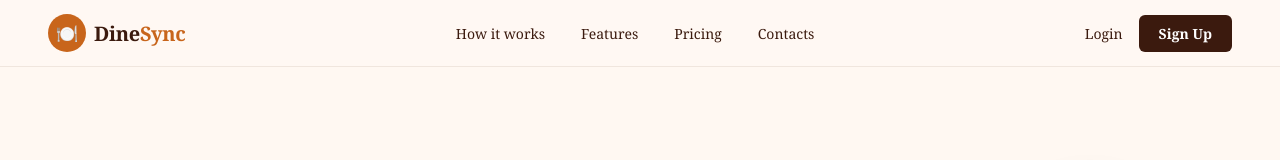
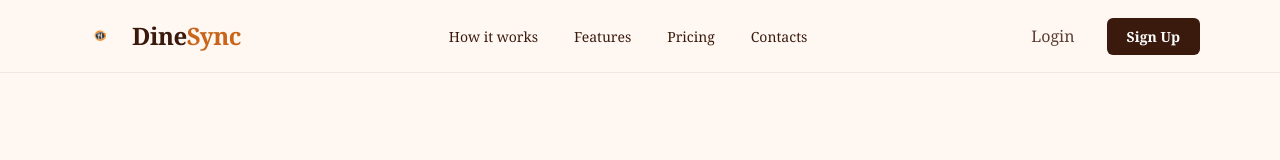
Before and after one commit to imenapamela-creator/DineSync, a React (Vite) app: page / in a window 1280 px wide. Shown: the top 160 px of the page. Built offline with nearby package versions, Linux system fonts and the light colour scheme.

Commit message:
modified home page

```diff
--- a/src/components/Hero.jsx
+++ b/src/components/Hero.jsx
@@ -1,6 +1,5 @@
 import React from "react";
 import "../styles/Hero.css";
-
 import food1 from "../assets/dish1.png";
 import food2 from "../assets/dish2.png";
 import food3 from "../assets/dish3.png";
@@ -17,9 +16,12 @@ function FeatureCard({ icon, label }) {
 function Hero() {
   return (
     <div className="hero-wrapper">
+      {/* Navbar is provided by the top-level `Navbar` component; removed duplicate here */}
+
+      {/* Main Hero Section */}
       <section className="hero">
 
-        {/* Left Side Container */}
+        {/* Left Content Side */}
         <div className="hero-content">
           <div className="headline-container">
             <span className="dash"></span>
@@ -42,6 +44,7 @@ function Hero() {
             </a>
           </div>
 
+          {/* 4 Feature Glass Cards */}
           <div className="feature-cards">
             <FeatureCard
               label="Easy Menu Management"
@@ -78,33 +81,30 @@ function Hero() {
           </div>
         </div>
 
-        {/* Right Side Showcase (Perfect Composition Area) */}
+        {/* Right Side Visual Panel */}
         <div className="hero-graphic-showcase">
-
-          {/* Vector shape that stays perfectly framed inside its container */}
           <svg className="svg-background-shape" viewBox="0 0 500 600" preserveAspectRatio="none">
             <path d="M 120 300 L 500 50 L 500 550 Z" fill="#5C251E" />
           </svg>
 
-          {/* Decorative Minimal Dots */}
+          {/* Accent Geometric Dots */}
           <div className="showcase-dot dot-top-left"></div>
           <div className="showcase-dot dot-mid-left"></div>
           <div className="showcase-dot dot-low-left"></div>
           <div className="showcase-dot dot-bottom-center"></div>
 
-          {/* Placed Plates Components */}
+          {/* Layered Showcase Plates */}
           <div className="plate-frame frame-top">
             <img src={food1} alt="Top Dish" />
           </div>
 
           <div className="plate-frame frame-center">
-            <img src={food2} alt="Center Dish" />
+            <img src={food2} alt="Main Center Dish" />
           </div>
 
           <div className="plate-frame frame-bottom">
             <img src={food3} alt="Bottom Dish" />
           </div>
-
         </div>
 
       </section>
--- a/src/components/Navbar.jsx
+++ b/src/components/Navbar.jsx
@@ -1,12 +1,12 @@
 import React from "react";
 import "../styles/Navbar.css";
+import LogoImg from "../assets/LOGO.png";
 
 function Navbar() {
   return (
     <nav className="navbar">
       <div className="navbar-logo">
-        {/* orange circle with fork & knife emoji as logo placeholder */}
-        <div className="logo-icon">🍽️</div>
+        <img src={LogoImg} alt="DineSync Logo" className="navbar-logo-img" />
         <span className="logo-text">
           <span className="logo-dine">Dine</span>
           <span className="logo-sync">Sync</span>
--- a/src/pages/landingPage.jsx
+++ b/src/pages/landingPage.jsx
@@ -1,7 +1,7 @@
 import React from "react";
 import Navbar from "../components/Navbar";
 import Hero from "../components/Hero";
-import "../styles/LandingPage.css";
+import "../styles/landingPage.css";
 
 function LandingPage() {
   return (
--- a/src/styles/Hero.css
+++ b/src/styles/Hero.css
@@ -1,3 +1,4 @@
+/* Container & Structure Wrapper */
 .hero-wrapper {
   background-color: #FFF8F2;
   position: relative;
@@ -5,6 +6,96 @@
   overflow: hidden;
 }
 
+/* Header Navbar Styles */
+.navbar {
+  display: flex;
+  align-items: center;
+  justify-content: space-between;
+  padding: 16px 80px;
+  max-width: 1440px;
+  margin: 0 auto;
+  background-color: #FFF8F2;
+}
+
+.logo-area {
+  display: flex;
+  align-items: center;
+  gap: 10px;
+}
+
+.navbar-logo-img {
+  width: 40px;
+  height: 40px;
+  object-fit: contain;
+}
+
+.logo-text {
+  font-size: 24px;
+  font-weight: 700;
+  letter-spacing: -0.02em;
+  color: #4A2511;
+}
+
+.accent-orange {
+  color: #E67E22;
+}
+
+.nav-links {
+  display: flex;
+  align-items: center;
+  gap: 32px;
+  font-weight: 500;
+  color: #5C3E35;
+}
+
+.nav-links a {
+  text-decoration: none;
+  color: inherit;
+  transition: color 0.2s ease;
+}
+
+.nav-links a:hover {
+  color: #E67E22;
+}
+
+.auth-buttons {
+  display: flex;
+  align-items: center;
+  gap: 16px;
+}
+
+.btn-login {
+  background: none;
+  border: none;
+  font-size: 16px;
+  font-weight: 500;
+  color: #5C3E35;
+  cursor: pointer;
+  padding: 8px 16px;
+  transition: color 0.2s ease;
+}
+
+.btn-login:hover {
+  color: #E67E22;
+}
+
+.btn-signup-nav {
+  background-color: #5C251E;
+  color: #ffffff;
+  font-size: 15px;
+  font-weight: 500;
+  padding: 10px 20px;
+  border: none;
+  border-radius: 8px;
+  cursor: pointer;
+  transition: background-color 0.2s ease;
+}
+
+.btn-signup-nav:hover {
+  background-color: #4A1D18;
+}
+
+/* Hero Section Layout Base */
 .hero {
   display: flex;
   align-items: center;
@@ -96,7 +187,7 @@
   background-color: #f9fafb;
 }
 
-/* Feature Grid Content Layout */
+/* Glassy Product Feature Cards */
 .feature-cards {
   display: grid;
   grid-template-columns: repeat(4, 1fr);
@@ -132,7 +223,7 @@
   margin: 0;
 }
 
-/* --- THE GRAPHIC CAPTURE CONTAINER --- */
+/* Interactive Plate Assembly Window */
 .hero-graphic-showcase {
   position: relative;
   width: 620px;
@@ -143,7 +234,6 @@
   justify-content: flex-end;
 }
 
-/* Fixed Solid Side Graphic Background Piece */
 .svg-background-shape {
   position: absolute;
   top: 0;
@@ -153,7 +243,6 @@
   z-index: 1;
 }
 
-/* Absolute Plate Framing System */
 .plate-frame {
   position: absolute;
   border-radius: 50%;
@@ -170,7 +259,6 @@
   display: block;
 }
 
-/* Plate Positioning Composition Matrix */
 .frame-top {
   width: 160px;
   height: 160px;
@@ -182,7 +270,7 @@
   width: 330px;
   height: 330px;
   top: 140px;
-  right: 170px; /* Extends perfectly into the tip of the vector triangle */
+  right: 170px;
   box-shadow: 0 24px 50px rgba(40, 20, 10, 0.28);
 }
 
@@ -193,41 +281,13 @@
   right: 110px;
 }
 
-/* Showcase Floating Accent Minimalist Dots */
 .showcase-dot {
   position: absolute;
   border-radius: 50%;
   z-index: 3;
 }
 
-.dot-top-left {
-  top: 110px;
-  right: 320px;
-  width: 10px;
-  height: 10px;
-  background-color: #4A1F1A;
-}
-
-.dot-mid-left {
-  top: 220px;
-  right: 480px;
-  width: 12px;
-  height: 12px;
-  background-color: #4A1F1A;
-}
-
-.dot-low-left {
-  bottom: 200px;
-  right: 490px;
-  width: 11px;
-  height: 11px;
-  background-color: #4A1F1A;
-}
-
-.dot-bottom-center {
-  bottom: 120px;
-  right: 340px;
-  width: 10px;
-  height: 10px;
-  background-color: #4A1F1A;
-}
+.dot-top-left { top: 110px; right: 320px; width: 10px; height: 10px; background-color: #4A1F1A; }
+.dot-mid-left { top: 220px; right: 480px; width: 12px; height: 12px; background-color: #4A1F1A; }
+.dot-low-left { bottom: 200px; right: 490px; width: 11px; height: 11px; background-color: #4A1F1A; }
+.dot-bottom-center { bottom: 120px; right: 340px; width: 10px; height: 10px; background-color: #4A1F1A; }
--- a/src/styles/Navbar.css
+++ b/src/styles/Navbar.css
@@ -13,20 +13,21 @@
 .navbar-logo {
   display: flex;
   align-items: center;
-  gap: 8px;
+  gap: 12px;
   text-decoration: none;
 }
 
-.logo-icon {
-  width: 36px;
-  height: 36px;
+.navbar-logo-img {
+  width: 64px;
+  height: 64px;
   object-fit: contain;
 }
 
 .logo-text {
-  font-size: 20px;
+  font-size: 26px;    /* Increased from 20px to match the larger image */
   font-weight: 700;
   letter-spacing: -0.3px;
+  line-height: 1;     /* Keeps text vertically centered with the logo */
 }
 
 .logo-dine {
```
